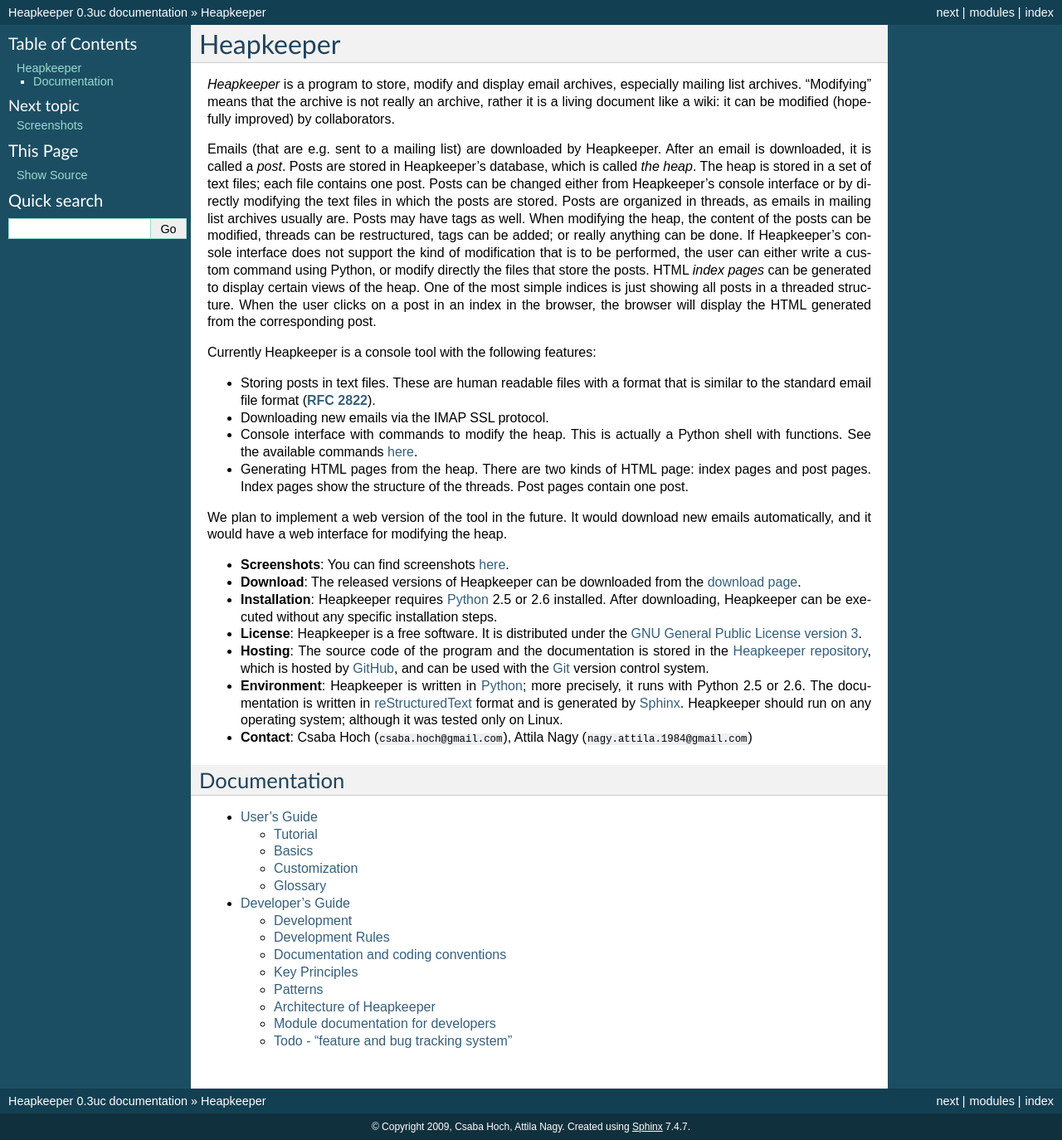
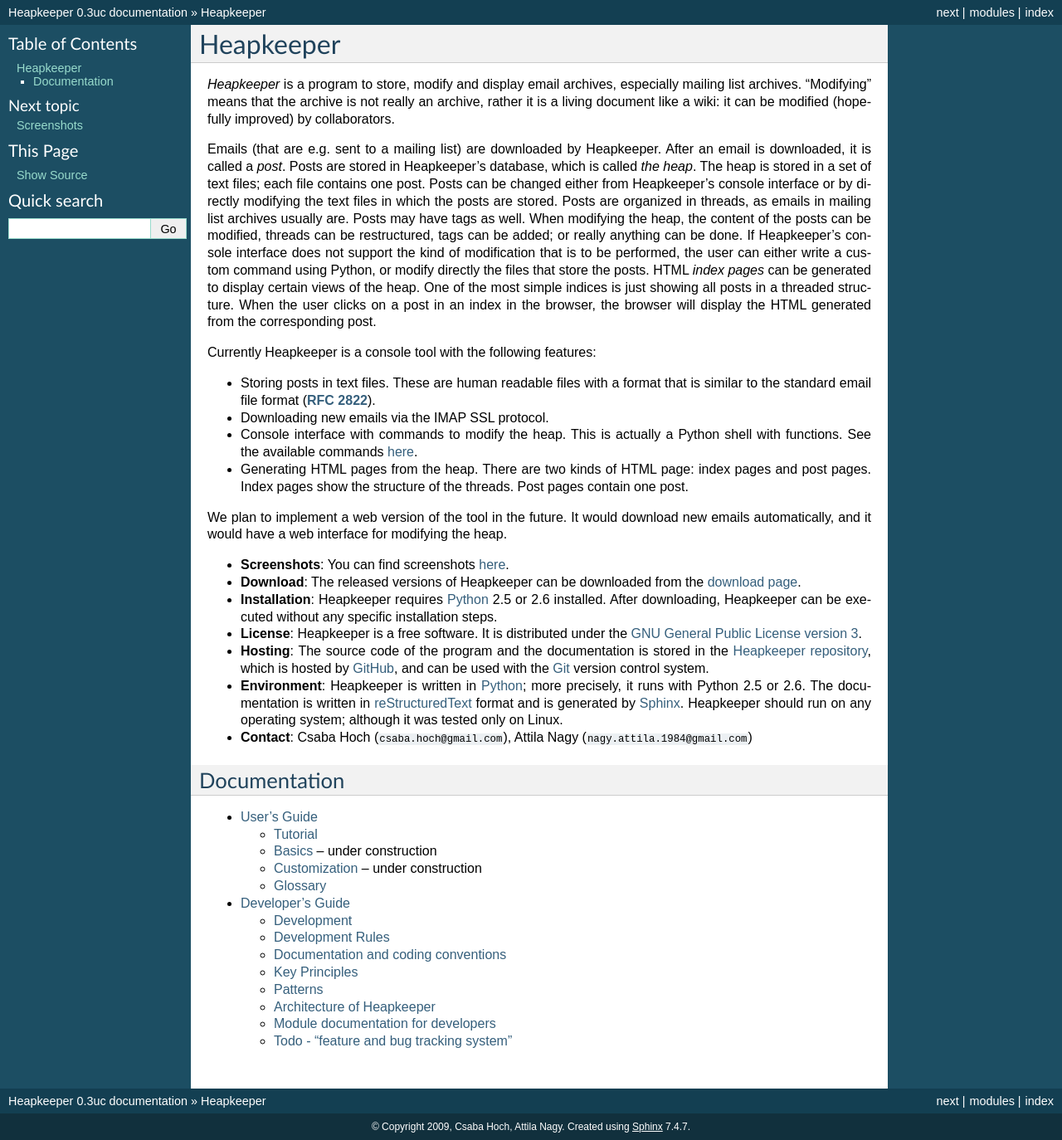
Before and after one commit to hcs42/heapkeeper-old, a Sphinx documentation site: the page built from doc/index.rst, in a window 1280 px wide. Shown: the whole page at 83% size. Built offline with Sphinx 7.4.7, drawn with Linux system fonts in a browser that asks for light colours.

Commit message:
doc/index: "under construction" notes added

```diff
--- a/doc/index.rst
+++ b/doc/index.rst
@@ -79,8 +79,8 @@ Documentation
 * :doc:`usersguide`
 
   * :doc:`tutorial`
-  * :doc:`basics`
-  * :doc:`customization`
+  * :doc:`basics` -- under construction
+  * :doc:`customization` -- under construction
   * :doc:`glossary`
 
 * :doc:`developersguide`
```
